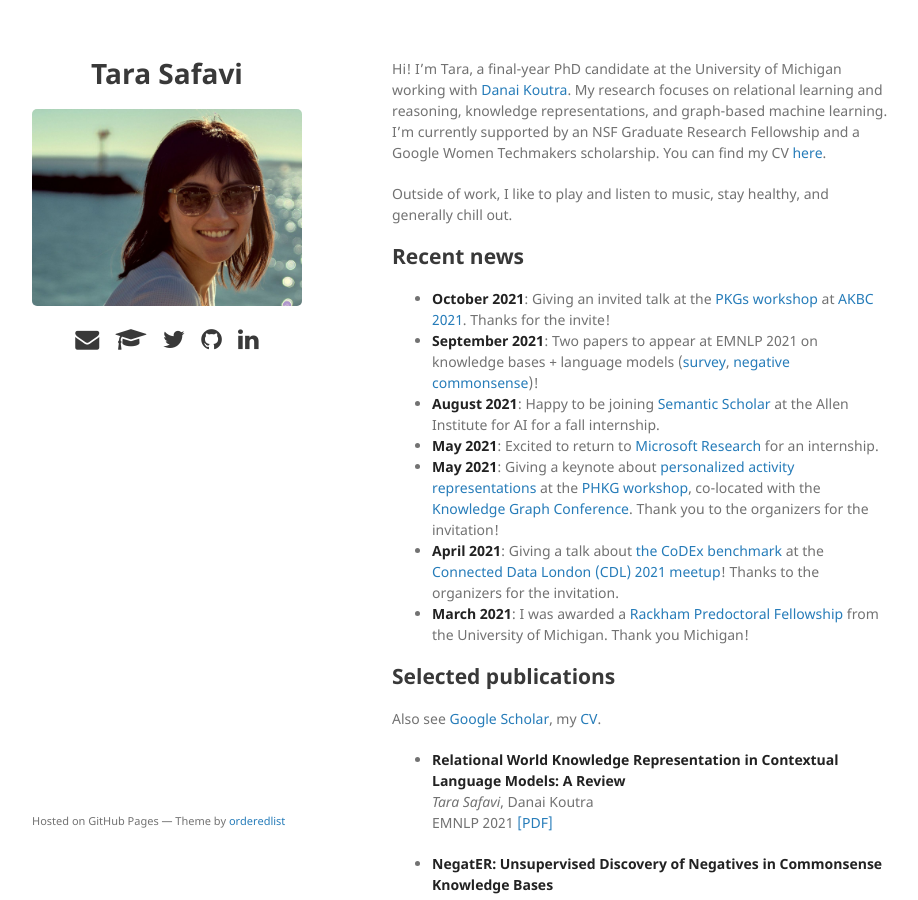
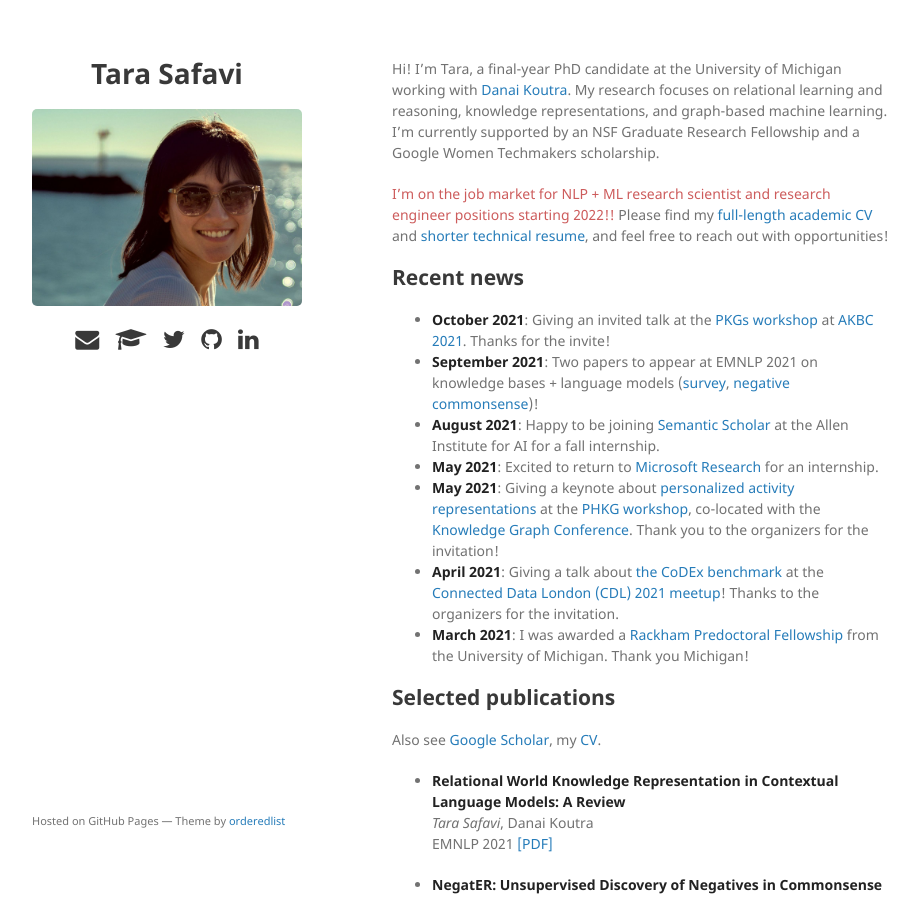
Before and after one commit to tsafavi/tsafavi.github.io, a Jekyll site: the page built from index.md, in a window 1280 px wide and 900 px high. Shown: the whole window, without its empty margins (178-1096 px from the left). Built offline with Jekyll 4.4.1, drawn with Linux system fonts in a browser that asks for light colours.

Commit message:
JOB SEARCH

```diff
--- a/index.md
+++ b/index.md
@@ -6,9 +6,9 @@
 I'm Tara, a final-year PhD candidate at the University of Michigan working with <a href="http://danaikoutra.com" target="_blank">Danai Koutra</a>.
 My research focuses on relational learning and reasoning, knowledge representations, and graph-based machine learning.
 I'm currently supported by an NSF Graduate Research Fellowship and a Google Women Techmakers scholarship.
-You can find my CV <a href="cv.pdf">here</a>.
 
-Outside of work, I like to play and listen to music, stay healthy, and generally chill out.
+
+<span class="red">I'm on the job market for NLP + ML research scientist and research engineer positions starting 2022!!</span> Please find my <a href="cv.pdf" target="_blank">full-length academic CV</a> and <a href="resume.pdf" target="_blank">shorter technical resume</a>, and feel free to reach out with opportunities!
 
 ## Recent news
 
```
Also changed, not shown: 2 other files.
